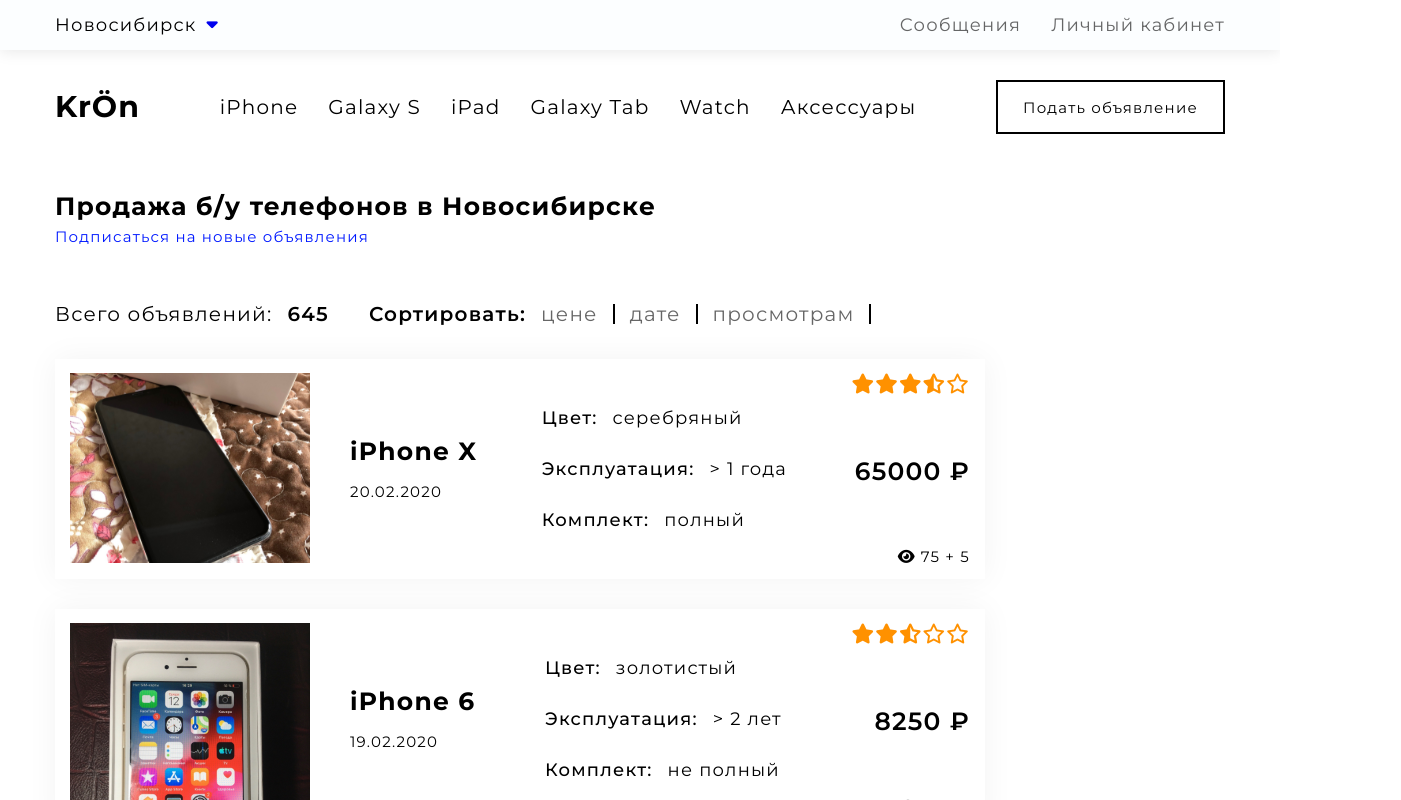
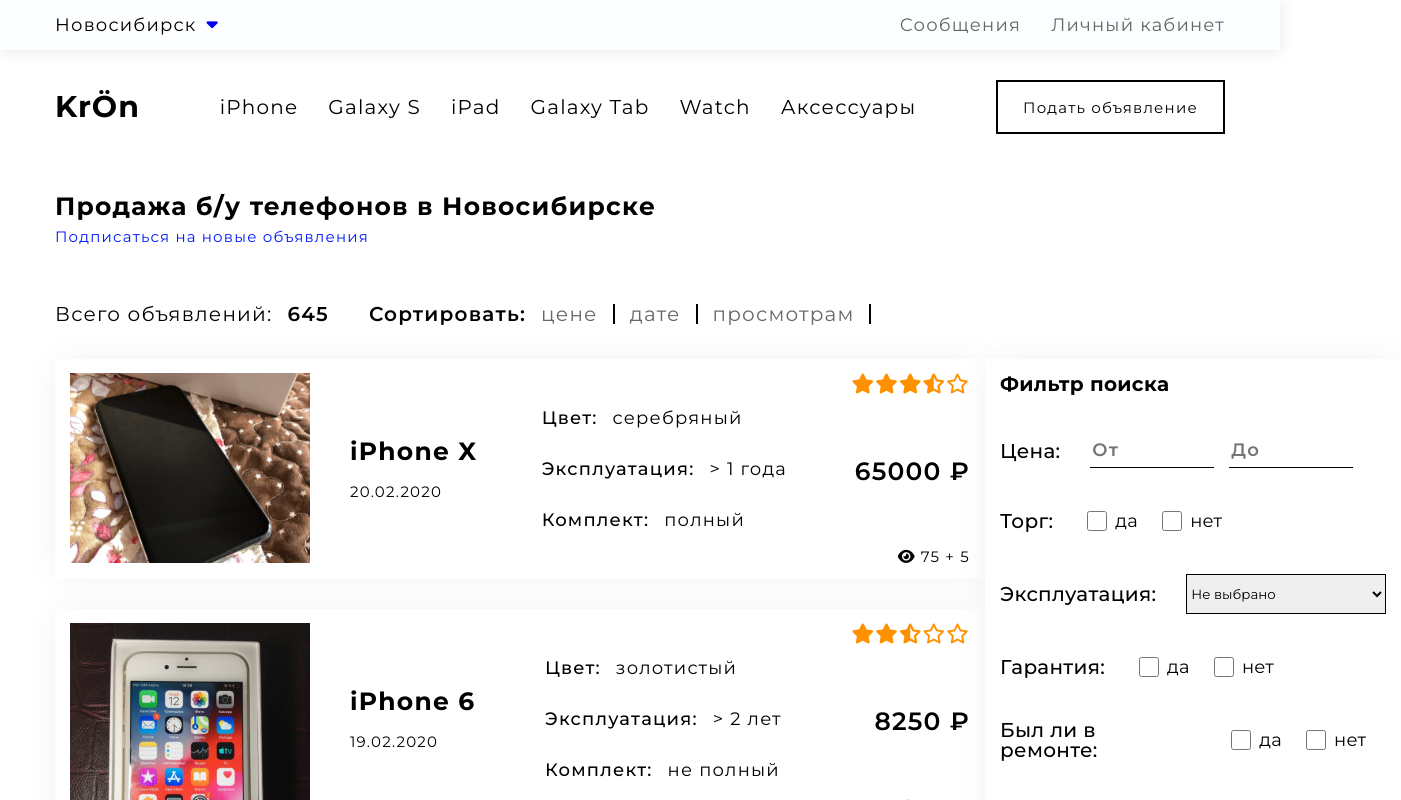
Before and after one commit to Shamany4/Kron, a React (Create React App) app in the folder client/: page / in a window 1280 px wide. Shown: the top 800 px of the page, 1401 px wide, since content can reach past the window. Built offline with nearby package versions, Linux system fonts and the light colour scheme.

Commit message:
Сделан компонент фильтра поиска

```diff
--- a/client/src/components/Content/ContentFilter/ContentFilter.js
+++ b/client/src/components/Content/ContentFilter/ContentFilter.js
@@ -1,10 +1,79 @@
-import React, {Component} from "react";
+import React, { Component } from "react";
 
 class ContentFilter extends Component {
+  state = {
+
+  }
   render() {
-    return(
+    return (
       <div className="content-filter">
 
+        <div className="filter-header">
+          <h2 className="filter-header__title">Фильтр поиска</h2>
+        </div>
+
+        <div className="filter-block">
+          <div className="filter-title">
+            <h3 className="filter-title__item">Цена:</h3>
+          </div>
+          <div className="filter-block-price">
+            <input type="text" className="filter-block-price__input" placeholder="От"/>
+            <input type="text" className="filter-block-price__input" placeholder="До"/>
+          </div>
+        </div>
+
+        <div className="filter-block">
+          <div className="filter-title">
+            <h3 className="filter-title__item">Торг:</h3>
+          </div>
+          <div className="filter-block-check">
+            <input type="checkbox" className="filter-block-check__checkbox"/>
+            <span className="filter-block-check__label">да</span>
+            <input type="checkbox" className="filter-block-check__checkbox"/>
+            <span className="filter-block-check__label">нет</span>
+          </div>
+        </div>
+
+        <div className="filter-block">
+          <div className="filter-title">
+            <h3 className="filter-title__item">Эксплуатация:</h3>
+          </div>
+          <div className="filter-block-kit">
+            <select name="select_kit" id="select_kit" className="filter-block-kit__select">
+              <option value="0" className="filter-block-kit__item">Не выбрано</option>
+              <option value="1" className="filter-block-kit__item">Более 1 года</option>
+              <option value="2" className="filter-block-kit__item">Более 2 лет</option>
+            </select>
+          </div>
+        </div>
+
+        <div className="filter-block">
+          <div className="filter-title">
+            <h3 className="filter-title__item">Гарантия:</h3>
+          </div>
+          <div className="filter-block-check">
+            <input type="checkbox" className="filter-block-check__checkbox"/>
+            <span className="filter-block-check__label">да</span>
+            <input type="checkbox" className="filter-block-check__checkbox"/>
+            <span className="filter-block-check__label">нет</span>
+          </div>
+        </div>
+
+        <div className="filter-block">
+          <div className="filter-title">
+            <h3 className="filter-title__item">Был ли в ремонте:</h3>
+          </div>
+          <div className="filter-block-check">
+            <input type="checkbox" className="filter-block-check__checkbox"/>
+            <span className="filter-block-check__label">да</span>
+            <input type="checkbox" className="filter-block-check__checkbox"/>
+            <span className="filter-block-check__label">нет</span>
+          </div>
+        </div>
+
+        <div className="filter-block">
+          <a href="/" className="filter-block__btn">Применить</a>
+        </div>
       </div>
     );
   }
--- a/client/src/components/Content/content.sass
+++ b/client/src/components/Content/content.sass
@@ -1,12 +1,15 @@
 @import "../settings"
 
+// Обёртка контентной части
 .content-wrap
   display: flex
+  justify-content: space-between
   margin-top: 35px
   &-card
     display: flex
     flex-direction: column
 
+// Карточки товара
 .card
   width: 930px
   height: 220px
@@ -59,3 +62,79 @@
       justify-content: flex-end
       &__img, &__view
         margin-right: 5px
+
+// Фильтр поиска
+.content-filter
+  padding: 15px
+  width: 450px
+  letter-spacing: 0.3px
+  height: 530px
+  background: #ffffff
+  box-shadow: 0 0 30px rgba(#000000, 0.05)
+.filter-header
+  margin-bottom: 40px
+  &__title
+    font-size: 20px
+    font-weight: 700
+.filter
+  &-title
+    &__item
+      font-size: 20px
+      font-weight: 500
+  &-block
+    display: flex
+    align-items: center
+    margin-bottom: 40px
+    &__btn
+      display: flex
+      justify-content: center
+      align-items: center
+      font-size: 18px
+      text-decoration: none
+      height: 50px
+      width: 200px
+      color: $active
+      border: 1px solid $active
+      margin: 0 auto
+      &:hover
+        background: $active
+        color: #ffffff
+    &-price
+      margin-left: 30px
+      &__input
+        border: none
+        font-family: 'Montserrat', BlinkMacSystemFont, 'Segoe UI', 'Roboto', 'Oxygen', 'Ubuntu', 'Cantarell', 'Fira Sans', 'Droid Sans', 'Helvetica Neue', sans-serif
+        padding-bottom: 2px
+        height: 30px
+        border-bottom: 1px solid $active
+        width: 120px
+        font-size: 18px
+        font-weight: 600
+        color: $active
+        letter-spacing: 1.5px
+        margin-right: 15px
+        &:last-child
+          margin-right: 0px
+        &:focus
+          outline: none
+    &-check
+      margin-left: 30px
+      display: flex
+      align-items: center
+      &__checkbox
+        height: 20px
+        width: 20px
+        border-color: red
+      &__label
+        font-size: 18px
+        margin-left: 5px
+        margin-right: 20px
+    &-kit
+      margin-left: 30px
+      &__select
+        height: 40px
+        width: 200px
+        border-color: $active
+        font-family: 'Montserrat', BlinkMacSystemFont, 'Segoe UI', 'Roboto', 'Oxygen', 'Ubuntu', 'Cantarell', 'Fira Sans', 'Droid Sans', 'Helvetica Neue', sans-serif
+        &:hover
+          border-color: $active
```
